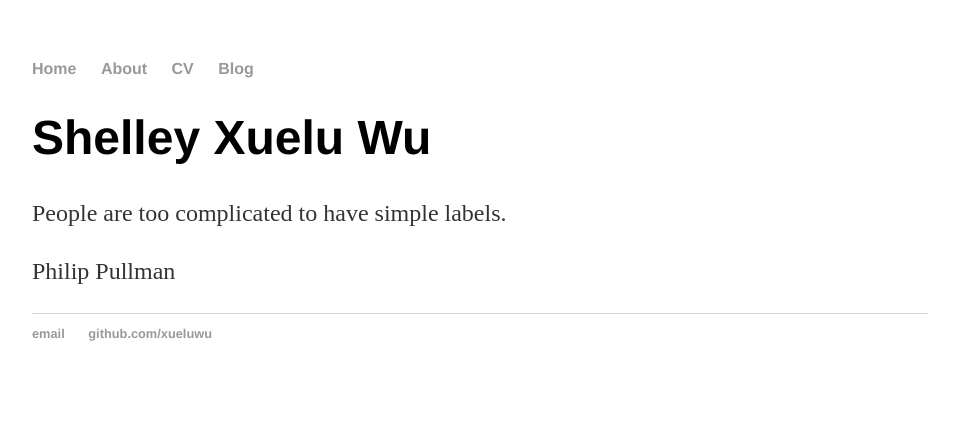
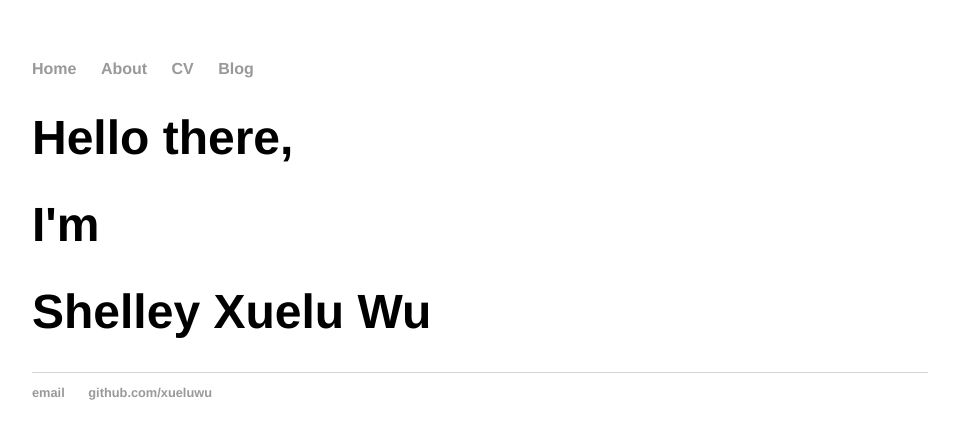
Before and after one commit to xueluwu/xueluwu.github.io, a plain HTML site: page index.html in a window 1280 px wide. Shown: the whole page, without its empty margins (160-1119 px from the left). Drawn offline with Linux system fonts and the light colour scheme.

Commit message:
Update index.html

```diff
--- a/index.html
+++ b/index.html
@@ -16,9 +16,10 @@
 		</nav>
 		<div class="container">
     		<div class="blurb">
-        		<h1>Shelley Xuelu Wu</h1>
-				<p> People are too complicated to have simple labels. </p>
-				<p> Philip Pullman <p>
+			<h1>Hello there,</h1>
+			<h1>I'm</h1>
+			<h1>Shelley Xuelu Wu</h1>
+				<p>  </p>
     		</div><!-- /.blurb -->
 		</div><!-- /.container -->
 		<footer>
```
